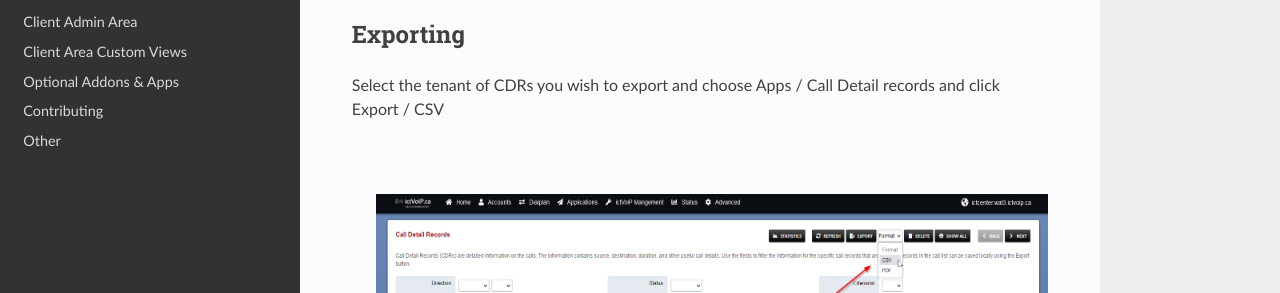
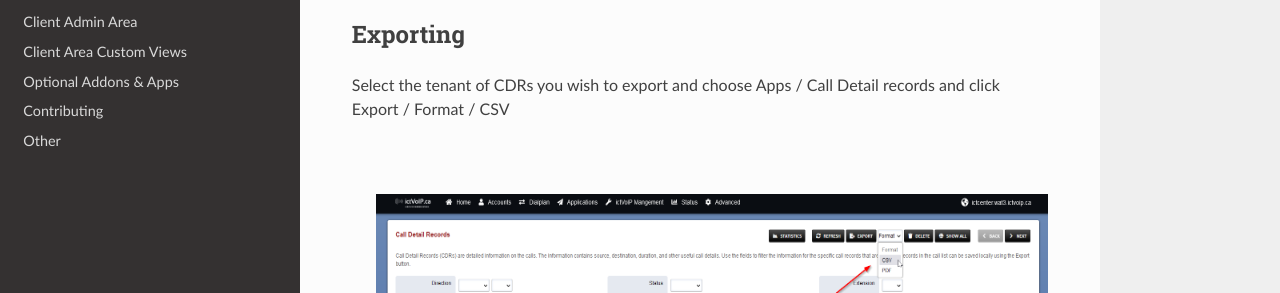
Before and after one commit to ictvoip/ictvoip-docs, a Sphinx documentation site: the page built from docs/source/cdr_main/cdr_maint.rst, in a window 1280 px wide and 900 px high, scrolled down 1304 px. Shown: the part 182-475 px from the top of the window. Built offline with Sphinx 7.4.7 and the Read the Docs theme 2.0.0, drawn with Linux system fonts in a browser that asks for light colours; pages that are not in the unit, such as notebooks, are missing from menus; some of the changed text lies outside the part shown.

Commit message:
Update cdr_maint.rst

```diff
--- a/docs/source/cdr_main/cdr_maint.rst
+++ b/docs/source/cdr_main/cdr_maint.rst
@@ -50,7 +50,7 @@ Once you have saved and reloaded you must logout and log back in to view your ne
 Exporting
 *********
 
-Select the tenant of CDRs you wish to export and choose Apps / Call Detail records and click Export / CSV
+Select the tenant of CDRs you wish to export and choose Apps / Call Detail records and click Export / Format / CSV
 
 |
 
@@ -107,3 +108,40 @@ Select upload then select the CSV exported from your production host.
         :alt: Package Rates
 
 |
+
+Select your file and then open button
+
+|
+
+ .. image:: ../_static/images/fusionpbx/import_CDR_by_EXT.png
+        :scale: 45%
+        :align: center
+        :alt: Package Rates
+
+|
+
+
+
+Once selected click submit to begin import
+
+|
+
+ .. image:: ../_static/images/fusionpbx/submit_import.png
+        :scale: 45%
+        :align: center
+        :alt: Package Rates
+
+|
+
+Depending on the size of your exported CDR the process will complete as follows.
+
+
+
+|
+
+ .. image:: ../_static/images/fusionpbx/import_completed.png
+        :scale: 45%
+        :align: center
+        :alt: Package Rates
+
+|
```
Also changed, not shown: other parts of docs/source/cdr_main/cdr_maint.rst (+2 -1 lines).
